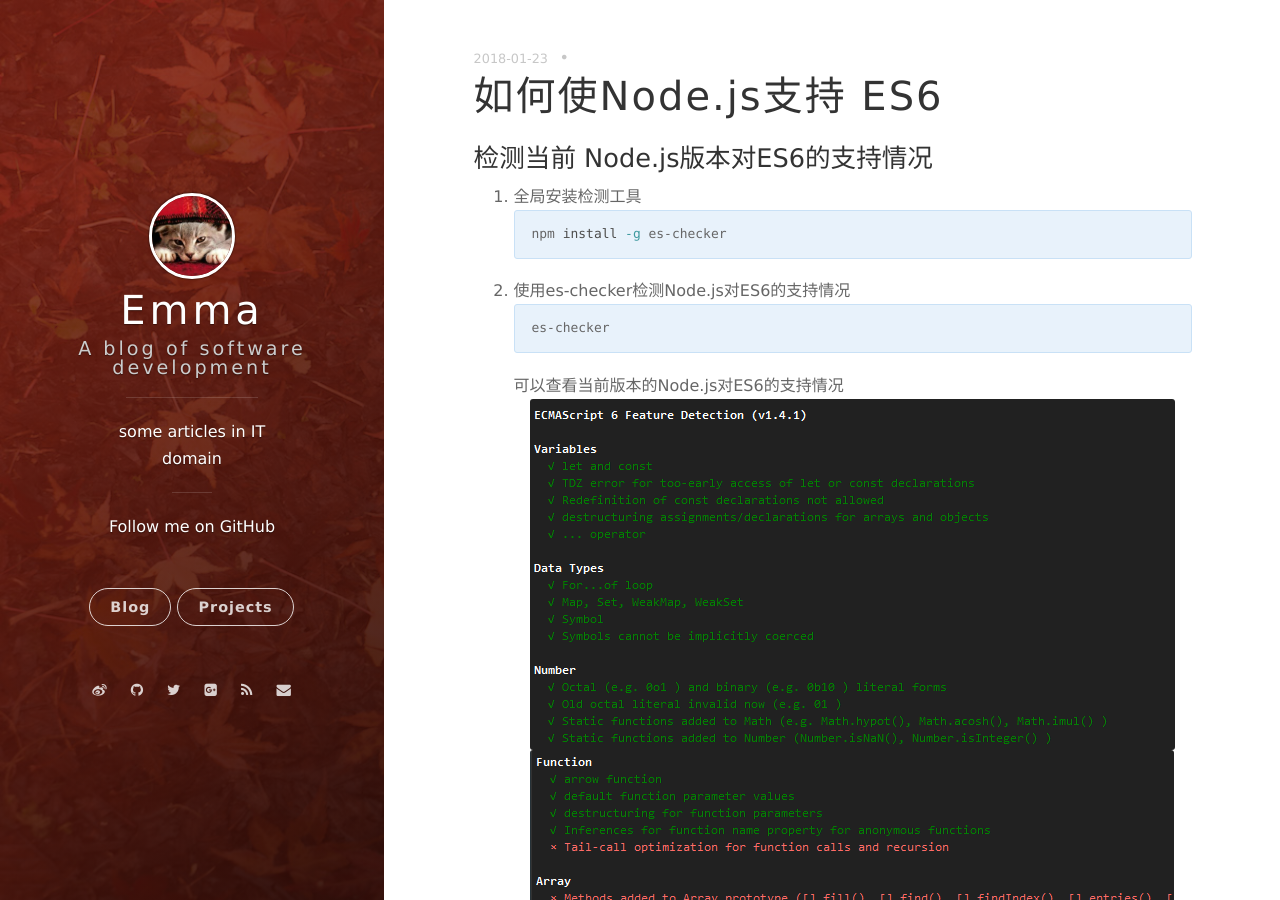
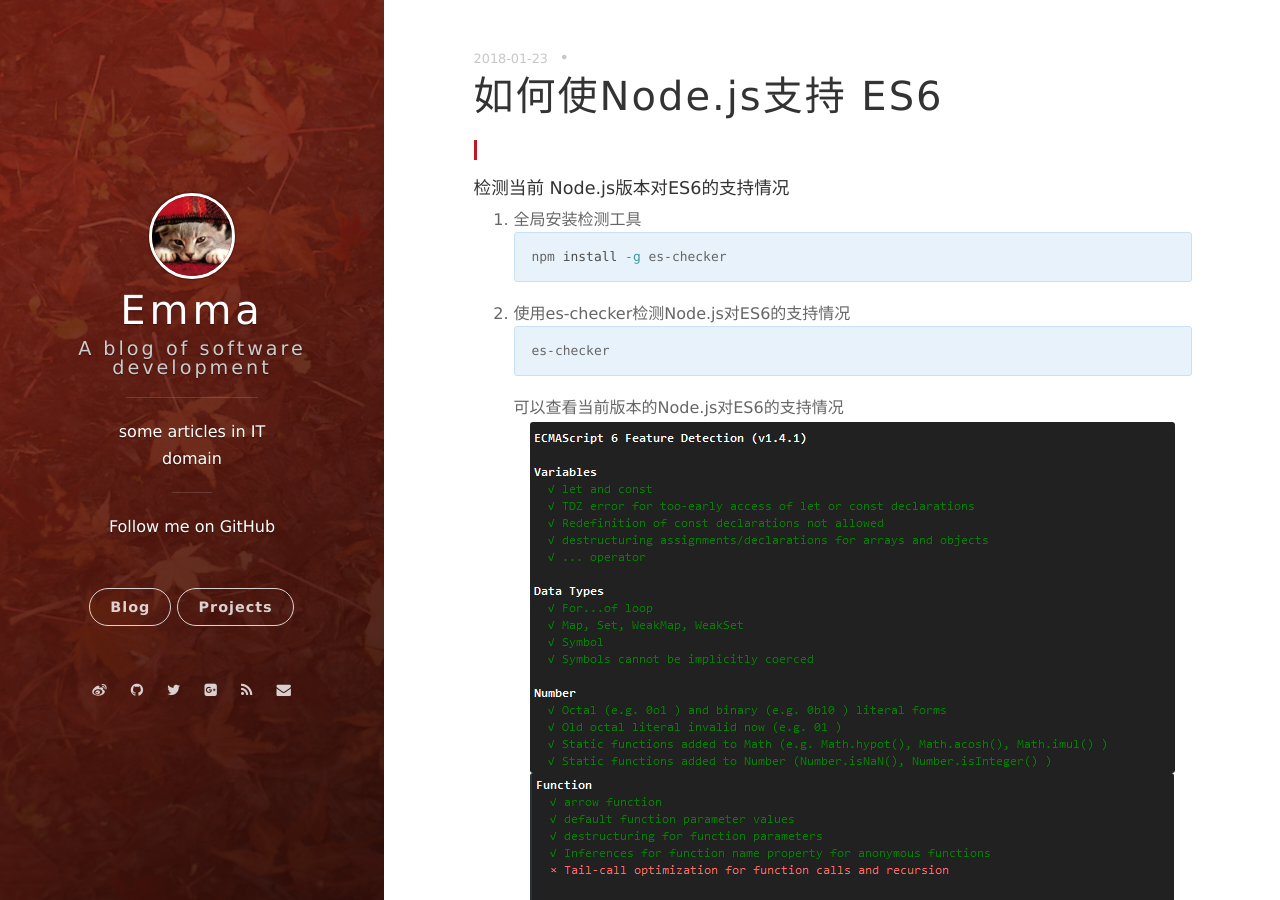
Before and after one commit to Emma0118/Emma0118.github.io, a Jekyll site: the page built from _posts/2018-01-22-Support-ES6-for-nodejs.markdown, in a window 1280 px wide and 900 px high. Built offline with Jekyll 4.4.1, drawn with Linux system fonts in a browser that asks for light colours; nearby versions of some CDN libraries; comment, search, counter and statistics services are not loaded.

````diff
--- a/_posts/2018-01-22-Support-ES6-for-nodejs.markdown
+++ b/_posts/2018-01-22-Support-ES6-for-nodejs.markdown
@@ -3,8 +3,10 @@ layout: post
 title: 如何使Node.js支持 ES6
 date: 2018-01-23 18:33:00
 ---
+>
+>
 
-### 检测当前 Node.js版本对ES6的支持情况
+#### 检测当前 Node.js版本对ES6的支持情况
 1. 全局安装检测工具
 ```bash
 npm install -g es-checker
````
